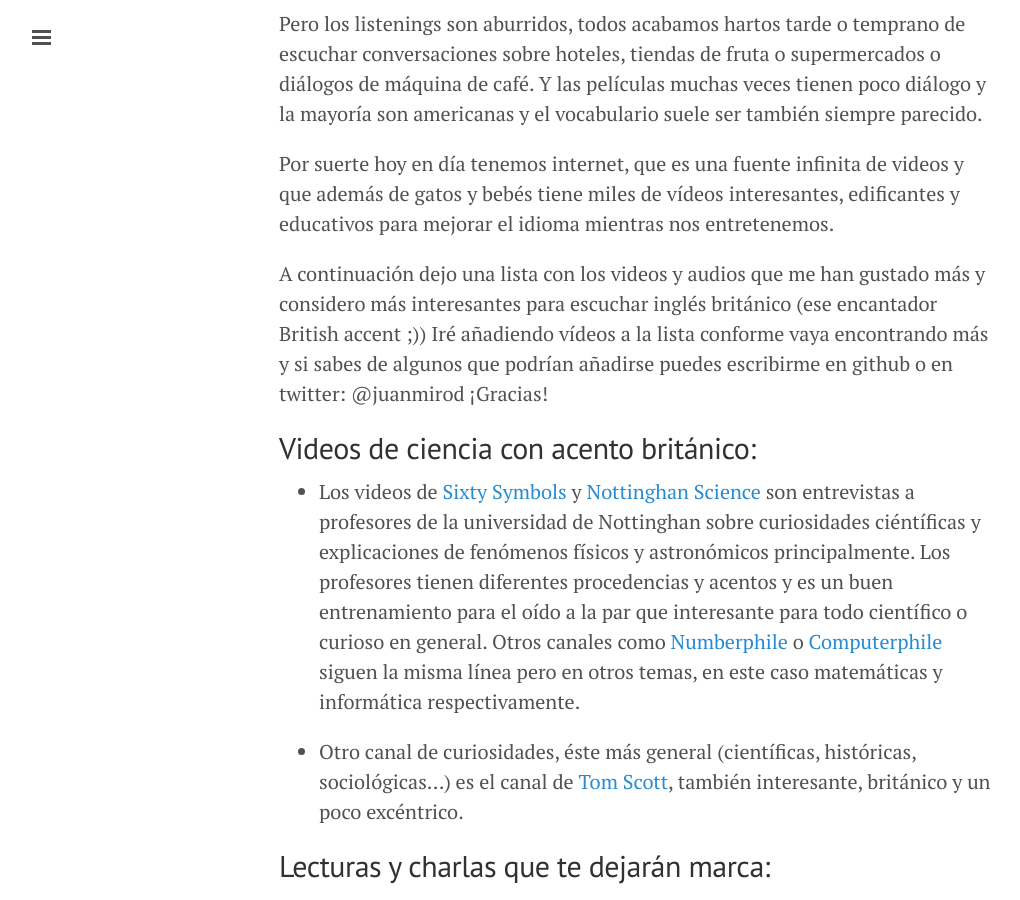
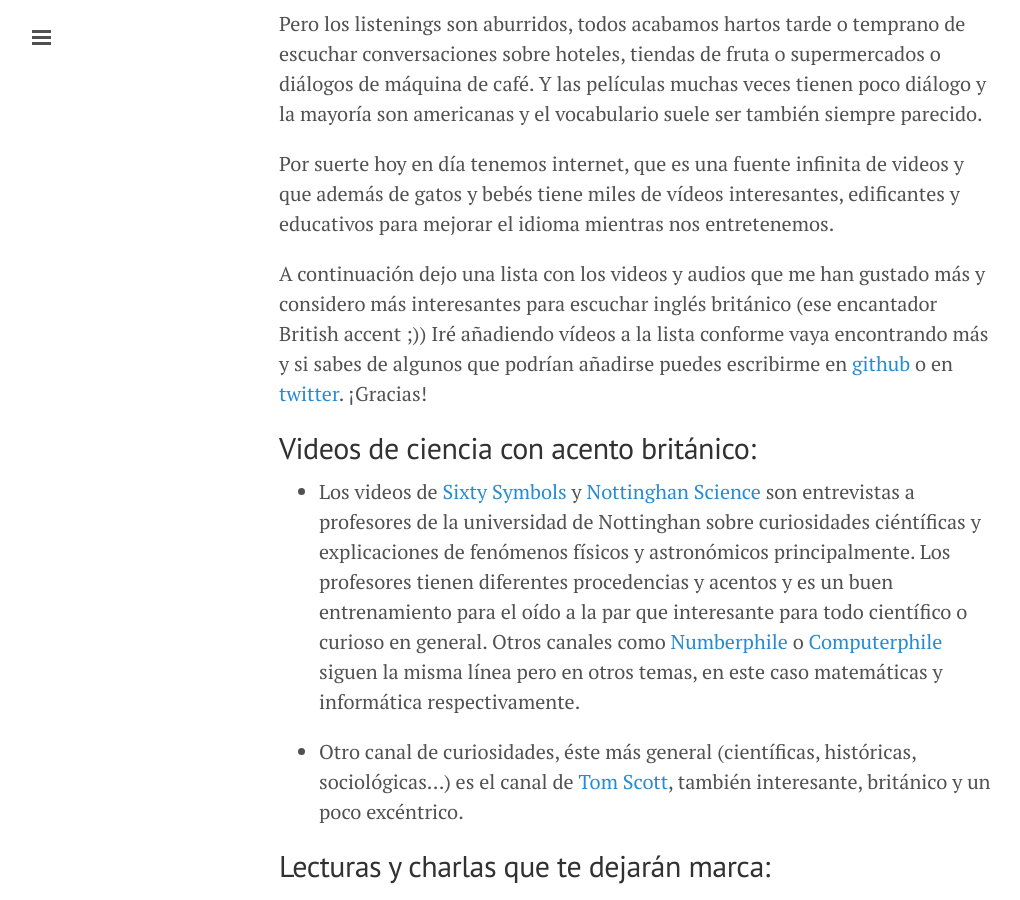
Before and after one commit to juanmirod/juanmirod.github.io, a Jekyll site: the page built from _posts/2016-02-02-listenings-estimulantes.markdown, in a window 1280 px wide and 900 px high, scrolled down 483 px. Shown: the whole window, without its empty margins (1-1021 px from the left). Built offline with Jekyll 4.4.1, drawn with Linux system fonts in a browser that asks for light colours.

Commit message:
Post update: Listenings estimulantes

```diff
--- a/_posts/2016-02-02-listenings-estimulantes.markdown
+++ b/_posts/2016-02-02-listenings-estimulantes.markdown
@@ -11,7 +11,7 @@ Pero los listenings son aburridos, todos acabamos hartos tarde o temprano de esc
 
 Por suerte hoy en día tenemos internet, que es una fuente infinita de videos y que además de gatos y bebés tiene miles de vídeos interesantes, edificantes y educativos para mejorar el idioma mientras nos entretenemos.
 
-A continuación dejo una lista con los videos y audios que me han gustado más y considero más interesantes para escuchar inglés británico (ese encantador British accent ;)) Iré añadiendo vídeos a la lista conforme vaya encontrando más y si sabes de algunos que podrían añadirse puedes escribirme en github o en twitter: @juanmirod ¡Gracias!
+A continuación dejo una lista con los videos y audios que me han gustado más y considero más interesantes para escuchar inglés británico (ese encantador British accent ;)) Iré añadiendo vídeos a la lista conforme vaya encontrando más y si sabes de algunos que podrían añadirse puedes escribirme en [github](https://github.com/juanmirod/juanmirod.github.io/blob/master/_posts/2016-02-02-listenings-estimulantes.markdown) o en [twitter](https://twitter.com/juanmirod). ¡Gracias!
 
 ## Videos de ciencia con acento británico:
 
```
